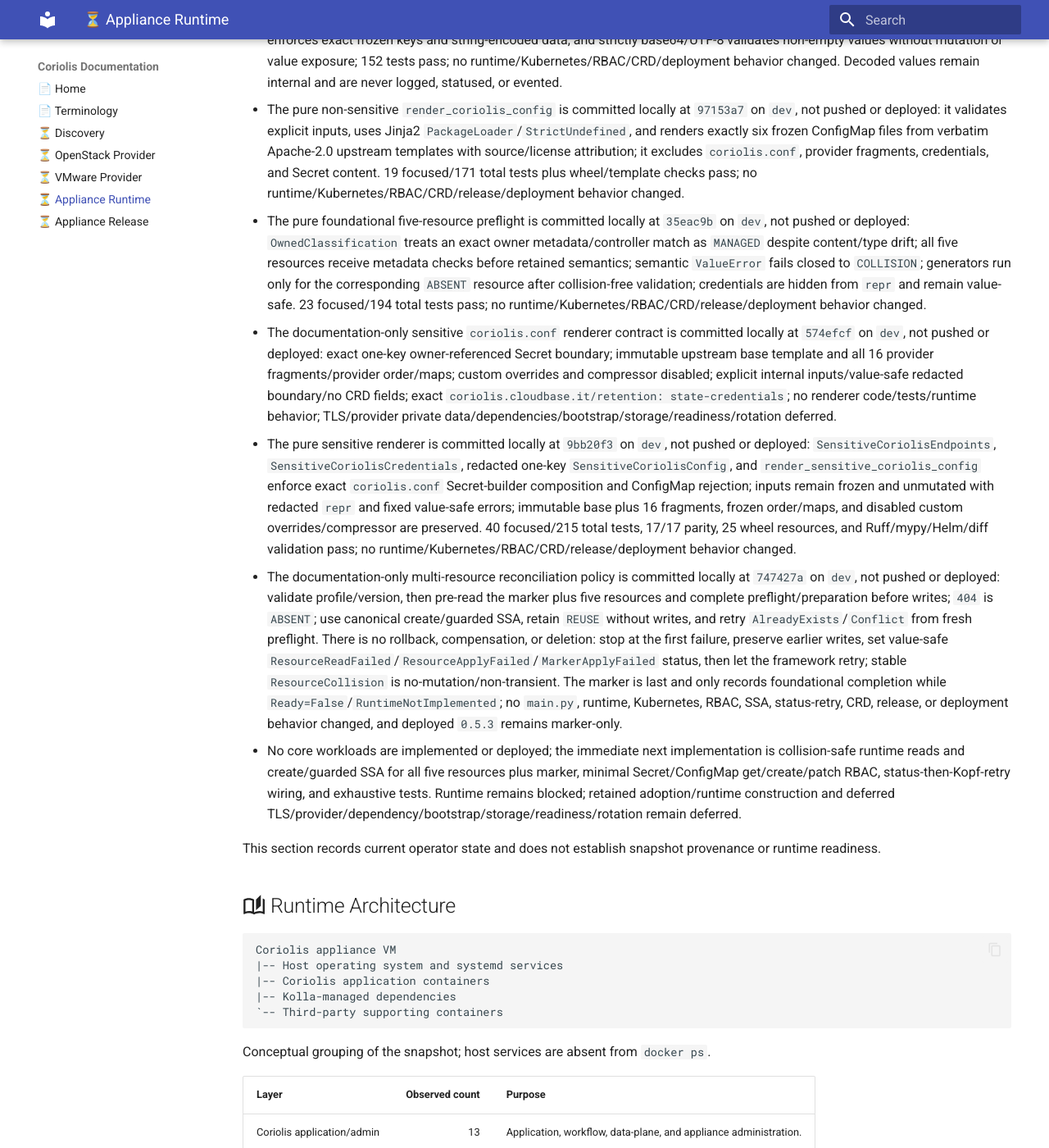
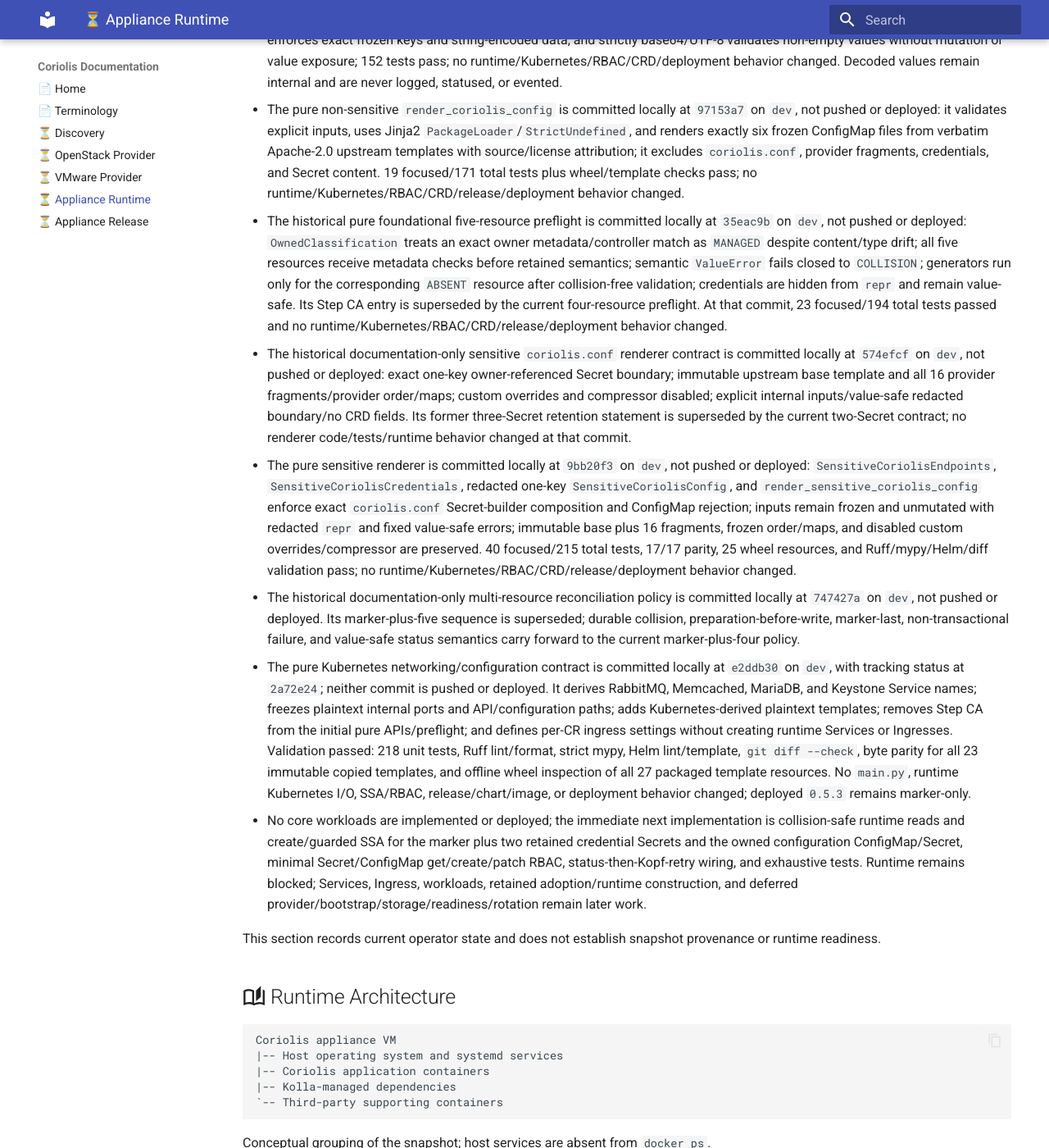
Before and after one commit to radumoisan/coriolis, an MkDocs documentation site: the page built from docs/appliance-runtime.md, in a window 1280 px wide and 1400 px high, scrolled down 1332 px. Shown: the whole window at 82% size. Built offline with MkDocs 1.6.1 and Material for MkDocs 9.7.7, drawn with Linux system fonts in a browser that asks for light colours; some of the changed text lies outside the part shown.

Commit message:
Update operator networking contract status

```diff
--- a/docs/appliance-runtime.md
+++ b/docs/appliance-runtime.md
@@ -19,21 +19,22 @@
 Separate current operator evidence, independent of the snapshot above.
 
 - RC4 is blocked/OVA-only for Kubernetes; the approved fallback is exact official release `2603.4`.
-- All 26 approved images were mirrored to `cr.virtomat.io/virtomat/coriolis`, and all 21 initial-runtime image pulls passed in `virt-infra-dev-buc-hq` namespace `coriolis`.
+- All 26 approved images were mirrored to `cr.virtomat.io/virtomat/coriolis`, and all 21 historically selected image pulls passed in `virt-infra-dev-buc-hq` namespace `coriolis`. Step CA and web-proxy are deferred from the current initial runtime.
 - The local API-only `core` slice is committed at `ab9df83` but not pushed or deployed; the deployed operator `0.5.3` remains marker-only.
 - The metadata-only helper slice (`appliance_resource_name`, `appliance_identity`, `build_resource_metadata`) is committed locally at `fbab6e5` but not pushed or deployed; 44 tests pass, and the deployed marker `0.5.3` is unchanged and carries no standard labels.
 - The collision/migration marker API-layer slice is committed locally at `d8df00f` on `dev` but **not pushed or deployed** (70 unit tests pass; ConfigMap RBAC gains only `get`): reconciliation pre-reads the marker ConfigMap before SSA and normalizes a compatible legacy `0.5.2`/`0.5.3` marker in place, treating conflicting metadata as a `ResourceCollision` that is never patched/adopted/deleted/renamed. The deployed operator `0.5.3` remains marker-only and lacks these semantics.
 - The pure retained-resource classifier is committed locally at `1b73045` on `dev` but **not pushed or deployed** (94 tests pass): automatic ownerless exact stable-identity reuse across a changed CR UID; external/pre-existing resources fail closed; no runtime resource, reconcile, or adoption mutations.
-- The documentation-only Secret/configuration contract is committed locally at `8ce26ba` on `dev` but **not pushed or deployed**: frozen retained Secret names/key mappings plus the `<appliance>-coriolis-config` and `<appliance>-coriolis-config-secret` split/mount; no behavior, resource, or value changes.
-- Pure Secret/ConfigMap builders are committed locally at `050f16e` on `dev`, not pushed or deployed: five deterministic manifests with exact key sets; retained credentials are ownerless while configuration is owner-referenced; Secret `Opaque` base64 `data` is used without `stringData`; the ConfigMap boundary spans six files; 116 tests pass; no generation, reconcile, Kubernetes behavior, RBAC, or deployment.
-- Pure retained credential generators are committed locally at `a604579` on `dev`, not pushed or deployed: three helpers independently generate seven frozen keys with `secrets.token_urlsafe(32)` (32 random bytes/256 bits, URL-safe), operator-generated-only with no inline CR or external credential source; 132 tests pass; `main.py` does not call them and no Kubernetes/RBAC/CRD/deployment behavior changed.
+- The historical documentation-only Secret/configuration contract is committed locally at `8ce26ba` on `dev` but **not pushed or deployed**: it froze the former three-retained-Secret mapping plus the `<appliance>-coriolis-config` and `<appliance>-coriolis-config-secret` split/mount. Its Step CA entry is superseded by the current two-retained-Secret contract.
+- The historical pure Secret/ConfigMap builder slice is committed locally at `050f16e` on `dev`, not pushed or deployed: it provided five deterministic manifests with exact key sets; the Step CA builder is superseded while the remaining retained-credential and configuration builders continue as pure helpers. At that commit, 116 tests passed and no generation, reconcile, Kubernetes behavior, RBAC, or deployment changed.
+- The historical pure retained credential generator slice is committed locally at `a604579` on `dev`, not pushed or deployed: three helpers independently generated seven frozen keys with `secrets.token_urlsafe(32)` (32 random bytes/256 bits, URL-safe); the Step CA generator is superseded by the current two-Secret/six-key contract. At that commit, 132 tests passed; `main.py` did not call the helpers and no Kubernetes/RBAC/CRD/deployment behavior changed.
 - The pure retained Secret semantic validator/extractor is committed locally at `5165629` on `dev`, not pushed or deployed: `validated_retained_secret_values` supports mappings and `V1Secret`, requires `Opaque`, rejects persisted `stringData`, enforces exact frozen keys and string-encoded data, and strictly base64/UTF-8 validates non-empty values without mutation or value exposure; 152 tests pass; no runtime/Kubernetes/RBAC/CRD/deployment behavior changed. Decoded values remain internal and are never logged, statused, or evented.
 - The pure non-sensitive `render_coriolis_config` is committed locally at `97153a7` on `dev`, not pushed or deployed: it validates explicit inputs, uses Jinja2 `PackageLoader`/`StrictUndefined`, and renders exactly six frozen ConfigMap files from verbatim Apache-2.0 upstream templates with source/license attribution; it excludes `coriolis.conf`, provider fragments, credentials, and Secret content. 19 focused/171 total tests plus wheel/template checks pass; no runtime/Kubernetes/RBAC/CRD/release/deployment behavior changed.
-- The pure foundational five-resource preflight is committed locally at `35eac9b` on `dev`, not pushed or deployed: `OwnedClassification` treats an exact owner metadata/controller match as `MANAGED` despite content/type drift; all five resources receive metadata checks before retained semantics; semantic `ValueError` fails closed to `COLLISION`; generators run only for the corresponding `ABSENT` resource after collision-free validation; credentials are hidden from `repr` and remain value-safe. 23 focused/194 total tests pass; no runtime/Kubernetes/RBAC/CRD/release/deployment behavior changed.
-- The documentation-only sensitive `coriolis.conf` renderer contract is committed locally at `574efcf` on `dev`, not pushed or deployed: exact one-key owner-referenced Secret boundary; immutable upstream base template and all 16 provider fragments/provider order/maps; custom overrides and compressor disabled; explicit internal inputs/value-safe redacted boundary/no CRD fields; exact `coriolis.cloudbase.it/retention: state-credentials`; no renderer code/tests/runtime behavior; TLS/provider private data/dependencies/bootstrap/storage/readiness/rotation deferred.
+- The historical pure foundational five-resource preflight is committed locally at `35eac9b` on `dev`, not pushed or deployed: `OwnedClassification` treats an exact owner metadata/controller match as `MANAGED` despite content/type drift; all five resources receive metadata checks before retained semantics; semantic `ValueError` fails closed to `COLLISION`; generators run only for the corresponding `ABSENT` resource after collision-free validation; credentials are hidden from `repr` and remain value-safe. Its Step CA entry is superseded by the current four-resource preflight. At that commit, 23 focused/194 total tests passed and no runtime/Kubernetes/RBAC/CRD/release/deployment behavior changed.
+- The historical documentation-only sensitive `coriolis.conf` renderer contract is committed locally at `574efcf` on `dev`, not pushed or deployed: exact one-key owner-referenced Secret boundary; immutable upstream base template and all 16 provider fragments/provider order/maps; custom overrides and compressor disabled; explicit internal inputs/value-safe redacted boundary/no CRD fields. Its former three-Secret retention statement is superseded by the current two-Secret contract; no renderer code/tests/runtime behavior changed at that commit.
 - The pure sensitive renderer is committed locally at `9bb20f3` on `dev`, not pushed or deployed: `SensitiveCoriolisEndpoints`, `SensitiveCoriolisCredentials`, redacted one-key `SensitiveCoriolisConfig`, and `render_sensitive_coriolis_config` enforce exact `coriolis.conf` Secret-builder composition and ConfigMap rejection; inputs remain frozen and unmutated with redacted `repr` and fixed value-safe errors; immutable base plus 16 fragments, frozen order/maps, and disabled custom overrides/compressor are preserved. 40 focused/215 total tests, 17/17 parity, 25 wheel resources, and Ruff/mypy/Helm/diff validation pass; no runtime/Kubernetes/RBAC/CRD/release/deployment behavior changed.
-- The documentation-only multi-resource reconciliation policy is committed locally at `747427a` on `dev`, not pushed or deployed: validate profile/version, then pre-read the marker plus five resources and complete preflight/preparation before writes; `404` is `ABSENT`; use canonical create/guarded SSA, retain `REUSE` without writes, and retry `AlreadyExists`/`Conflict` from fresh preflight. There is no rollback, compensation, or deletion: stop at the first failure, preserve earlier writes, set value-safe `ResourceReadFailed`/`ResourceApplyFailed`/`MarkerApplyFailed` status, then let the framework retry; stable `ResourceCollision` is no-mutation/non-transient. The marker is last and only records foundational completion while `Ready=False`/`RuntimeNotImplemented`; no `main.py`, runtime, Kubernetes, RBAC, SSA, status-retry, CRD, release, or deployment behavior changed, and deployed `0.5.3` remains marker-only.
-- No core workloads are implemented or deployed; the immediate next implementation is collision-safe runtime reads and create/guarded SSA for all five resources plus marker, minimal Secret/ConfigMap get/create/patch RBAC, status-then-Kopf-retry wiring, and exhaustive tests. Runtime remains blocked; retained adoption/runtime construction and deferred TLS/provider/dependency/bootstrap/storage/readiness/rotation remain deferred.
+- The historical documentation-only multi-resource reconciliation policy is committed locally at `747427a` on `dev`, not pushed or deployed. Its marker-plus-five sequence is superseded; durable collision, preparation-before-write, marker-last, non-transactional failure, and value-safe status semantics carry forward to the current marker-plus-four policy.
+- The pure Kubernetes networking/configuration contract is committed locally at `e2ddb30` on `dev`, with tracking status at `2a72e24`; neither commit is pushed or deployed. It derives RabbitMQ, Memcached, MariaDB, and Keystone Service names; freezes plaintext internal ports and API/configuration paths; adds Kubernetes-derived plaintext templates; removes Step CA from the initial pure APIs/preflight; and defines per-CR ingress settings without creating runtime Services or Ingresses. Validation passed: 218 unit tests, Ruff lint/format, strict mypy, Helm lint/template, `git diff --check`, byte parity for all 23 immutable copied templates, and offline wheel inspection of all 27 packaged template resources. No `main.py`, runtime Kubernetes I/O, SSA/RBAC, release/chart/image, or deployment behavior changed; deployed `0.5.3` remains marker-only.
+- No core workloads are implemented or deployed; the immediate next implementation is collision-safe runtime reads and create/guarded SSA for the marker plus two retained credential Secrets and the owned configuration ConfigMap/Secret, minimal Secret/ConfigMap get/create/patch RBAC, status-then-Kopf-retry wiring, and exhaustive tests. Runtime remains blocked; Services, Ingress, workloads, retained adoption/runtime construction, and deferred provider/bootstrap/storage/readiness/rotation remain later work.
 
 This section records current operator state and does not establish snapshot provenance or runtime readiness.
 
```
